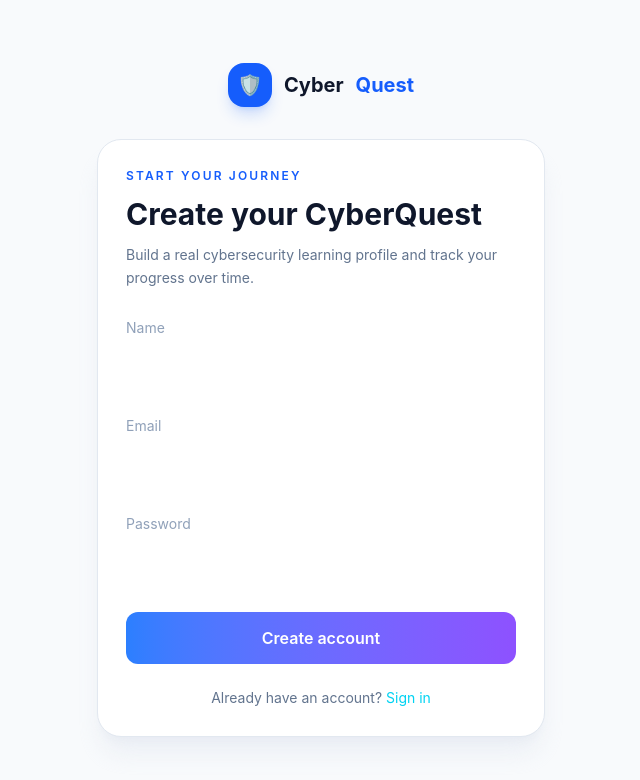
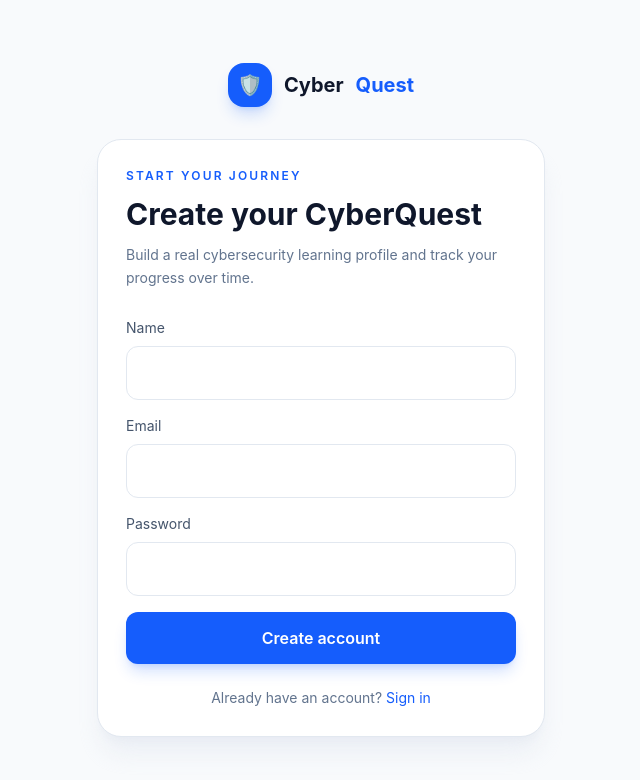
Before and after one commit to girisaurabh/CyberQuest, a React app: page /signup in a window 1280 px wide. Shown: the top 780 px of the page, without its empty margins (319-959 px from the left). Built offline with nearby package versions, Linux system fonts and the light colour scheme; no server answers; the HTML template or start-up script is replaced by a standard one.

Commit message:
style: refresh signup for light UI

```diff
--- a/src/pages/Signup.jsx
+++ b/src/pages/Signup.jsx
@@ -35,17 +35,17 @@ function Signup() {
           ["password", "Password", "password"],
         ].map(([key, label, type]) => (
           <label key={key} className="block">
-            <span className="mb-2 block text-sm text-slate-400">{label}</span>
-            <input required minLength={key === "password" ? 8 : undefined} type={type} value={form[key]} onChange={(e) => setForm({ ...form, [key]: e.target.value })} className="w-full rounded-xl border border-white/10 bg-white/[0.04] px-4 py-3.5 text-white outline-none focus:border-cyan-400/50" />
+            <span className="mb-2 block text-sm text-slate-600">{label}</span>
+            <input required minLength={key === "password" ? 8 : undefined} type={type} value={form[key]} onChange={(e) => setForm({ ...form, [key]: e.target.value })} className="w-full rounded-xl border border-slate-200 bg-white px-4 py-3.5 text-slate-900 outline-none focus:border-blue-500 focus:ring-4 focus:ring-blue-500/10" />
           </label>
         ))}
         {error && <p className="rounded-xl border border-red-400/20 bg-red-400/10 px-4 py-3 text-sm text-red-300">{error}</p>}
-        <button disabled={busy} className="w-full rounded-xl bg-gradient-to-r from-blue-500 to-violet-500 px-5 py-3.5 font-semibold disabled:opacity-50">
+        <button disabled={busy} className="w-full rounded-xl bg-blue-600 shadow-lg shadow-blue-600/20 px-5 py-3.5 font-semibold disabled:opacity-50">
           {busy ? "Creating account..." : "Create account"}
         </button>
       </form>
       <p className="mt-6 text-center text-sm text-slate-500">
-        Already have an account? <Link className="text-cyan-400 hover:text-cyan-300" to="/login">Sign in</Link>
+        Already have an account? <Link className="text-blue-600 hover:text-blue-700" to="/login">Sign in</Link>
       </p>
     </AuthLayout>
   );
```
